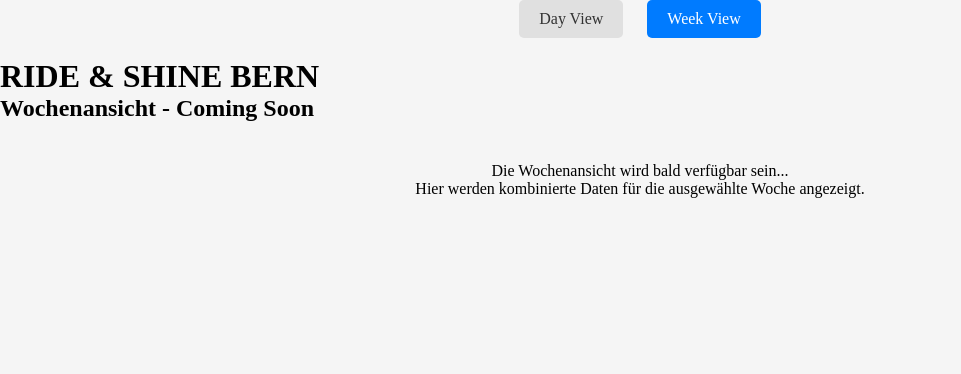
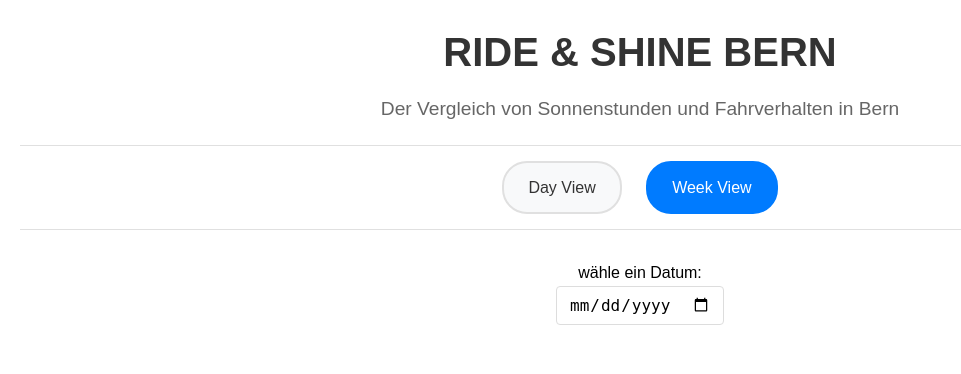
Before and after one commit to sselinass/IM3, a PHP site: page /week-view.html in a window 1280 px wide. Shown: the top 374 px of the page, without its empty margins (0-961 px from the left). Run offline with PHP 8.4, Linux system fonts and the light colour scheme.

Commit message:
grobes styling

```diff
--- a/css/styles.css
+++ b/css/styles.css
@@ -4,9 +4,62 @@
     box-sizing: border-box;
 }
 
-/* body{
-    background-color: #e3e34a8b;
-} */
+/* Add basic body styling */
+body {
+    font-family: Arial, sans-serif;
+    line-height: 1.6;
+    padding: 20px;
+}
+
+/* Style the main heading section */
+body > div:first-child {
+    text-align: center;
+    margin-bottom: 20px;
+}
+
+body > div:first-child h1 {
+    font-size: 2.5rem;
+    margin-bottom: 10px;
+    color: #333;
+}
+
+body > div:first-child h2 {
+    font-size: 1.2rem;
+    color: #666;
+    font-weight: normal;
+}
+
+.view-navigation {
+    margin-bottom: 30px;
+    text-align: center;
+    padding: 15px 0;
+    border-top: 1px solid #e0e0e0;
+    border-bottom: 1px solid #e0e0e0;
+}
+
+.view-navigation .nav-link {
+    display: inline-block;
+    padding: 12px 24px;
+    margin: 0 10px;
+    text-decoration: none;
+    background-color: #f8f9fa;
+    color: #333;
+    border-radius: 25px;
+    transition: all 0.3s ease;
+    border: 2px solid #e0e0e0;
+    font-weight: 500;
+}
+
+.view-navigation .nav-link:hover {
+    background-color: #e9ecef;
+    border-color: #007bff;
+}
+
+.view-navigation .nav-link.active {
+    background-color: #007bff;
+    color: white;
+    border-color: #007bff;
+}
 
 .chartContainer {
     display: flex;
@@ -14,14 +67,14 @@
     gap: 20px;
     margin-bottom: 30px;
     width: 100%;
-    padding: 10px; /* Add some padding */
+    padding: 10px;
 }
 
 canvas {
-    max-width: 300px; /* Add a max-width */
-    max-height: 300px; /* Add a max-height */
-    width: 300px; /* Fixed width */
-    height: 300px; /* Fixed height */
+    max-width: 300px;
+    max-height: 300px;
+    width: 300px;
+    height: 300px;
 }
 
 .big-number {
@@ -29,8 +82,8 @@ canvas {
     flex-direction: column;
     align-items: center;
     min-width: 150px;
-    flex-shrink: 0; /* Prevent the number from shrinking */
-    padding: 10px; /* Add some padding */
+    flex-shrink: 0;
+    padding: 10px;
 }
 
 .number-value {
@@ -47,36 +100,24 @@ canvas {
     margin-top: 5px;
 }
 
-/* Add to your CSS file */
-.view-buttons button.active {
-    background-color: #007bff;
-    color: white;
-    font-weight: bold;
-}
-
-.view-navigation {
-    margin-bottom: 20px;
+/* Date picker styling */
+#datePickerContainer {
+    margin-bottom: 30px;
     text-align: center;
 }
 
-.nav-link {
-    display: inline-block;
-    padding: 10px 20px;
-    margin: 0 10px;
-    text-decoration: none;
-    background-color: #e0e0e0;
-    color: #333;
-    border-radius: 5px;
-    transition: background-color 0.3s;
+#datePickerContainer input {
+    padding: 8px 12px;
+    border: 1px solid #ddd;
+    border-radius: 4px;
+    font-size: 1rem;
 }
 
-.nav-link:hover {
-    background-color: #ccc;
-}
-
-.nav-link.active {
-    background-color: #007bff;
-    color: white;
+/* Section headings */
+body > div > h2 {
+    margin-bottom: 15px;
+    color: #333;
+    font-size: 1.5rem;
 }
 
 .week-container {
--- a/week-view.html
+++ b/week-view.html
@@ -7,20 +7,21 @@
     <title>ride&shine - Week View</title>
 </head>
 <body>
-    <!-- Navigation -->
-    <nav class="view-navigation">
+    <div>
+        <h1>RIDE & SHINE BERN</h1>
+        <h2>Der Vergleich von Sonnenstunden und Fahrverhalten in Bern</h2>
+    </div>
+
+    <div class="view-navigation">
         <a href="index.html" class="nav-link">Day View</a>
         <a href="week-view.html" class="nav-link active">Week View</a>
-    </nav>
-
-    <div>
-        <h1>RIDE & SHINE BERN</h1>
-        <h2>Wochenansicht - Coming Soon</h2>
     </div>
 
-    <div class="week-content">
-        <p>Die Wochenansicht wird bald verfügbar sein...</p>
-        <p>Hier werden kombinierte Daten für die ausgewählte Woche angezeigt.</p>
+    <div id="datePickerContainer">
+        <p>
+            <p>wähle ein Datum:</p>
+            <input type="date" id="datePicker" />
+        </p>
     </div>
 
     <script src="js/week-script.js"></script>
```
Also changed, not shown: index.html (+5 -6 lines), js/week-script.js (+62 -6 lines).
